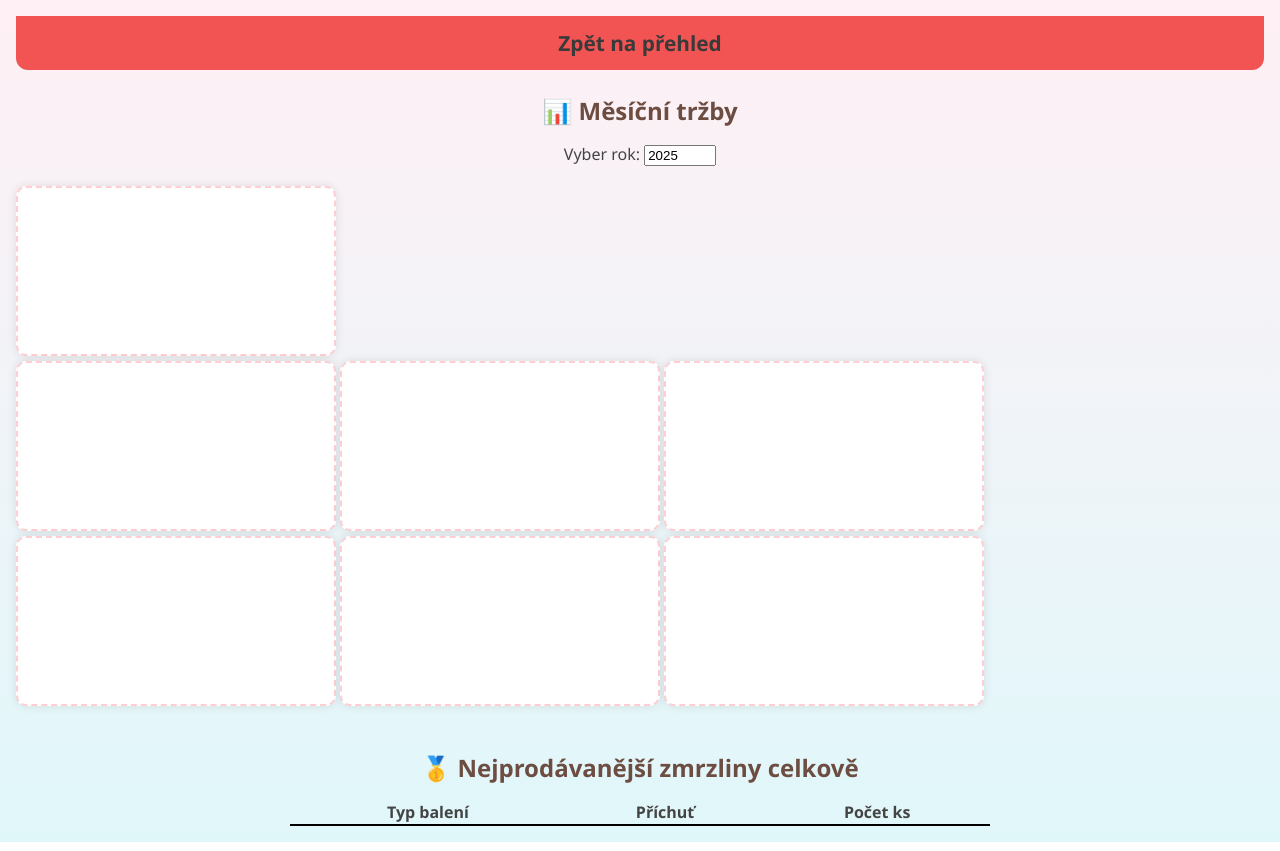
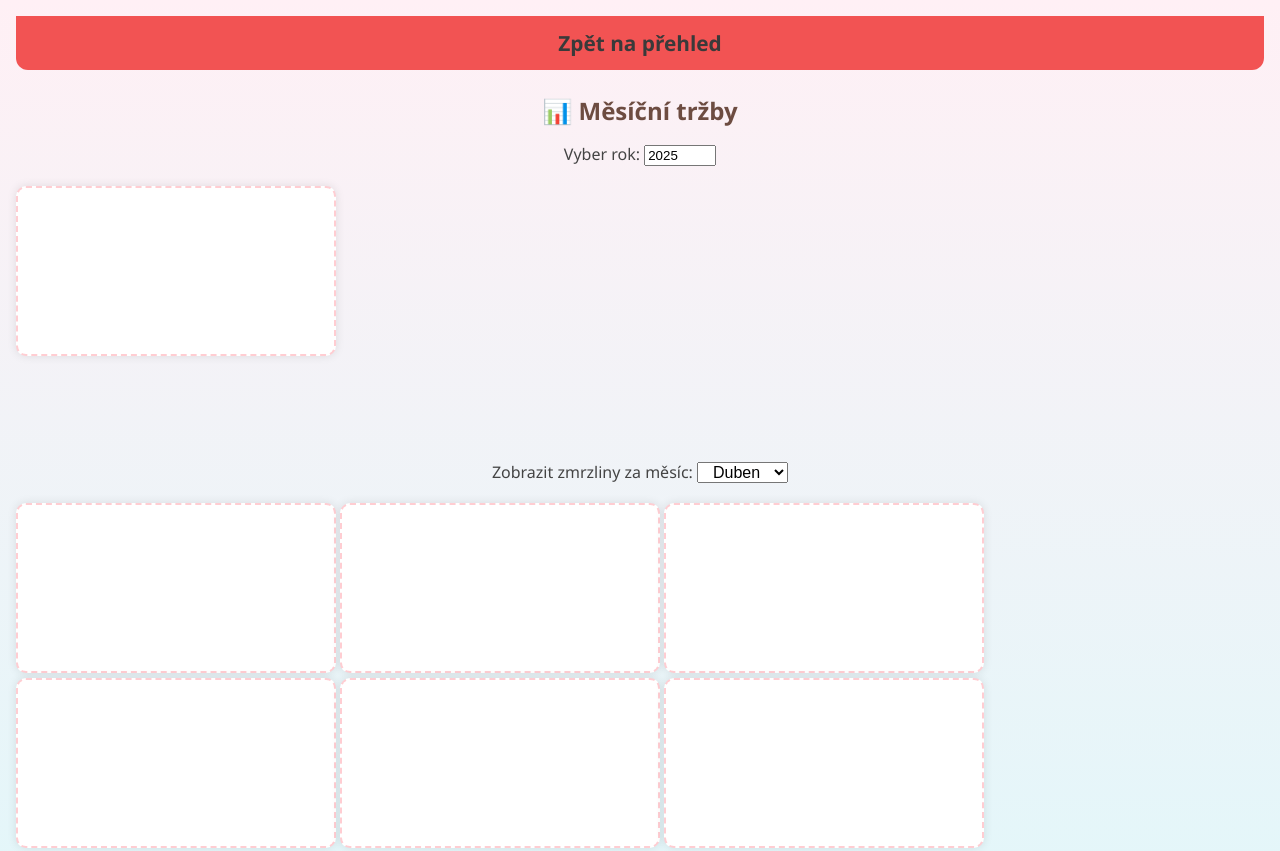
Before and after one commit to Petik14/zmrzlina, a plain HTML site: page statistiky.html in a window 1280 px wide. Shown: the top 851 px of the page. Drawn offline with nearby package versions, Linux system fonts and the light colour scheme; no server answers.

Commit message:
grafy- za měsíc

```diff
--- a/statistiky.html
+++ b/statistiky.html
@@ -28,7 +28,27 @@
 
   <canvas id="grafTrzeb"></canvas>
 
+
+
+
   <div class="charts-container">
+    <div style="text-align: center; margin-bottom: 20px;margin-top: 100px;">
+      <label for="mesicSelect">Zobrazit zmrzliny za měsíc:</label>
+      <select id="mesicSelect" style="text-align: center;font-size: 16px;">
+        <option value="0">Leden</option>
+        <option value="1">Únor</option>
+        <option value="2">Březen</option>
+        <option value="3">Duben</option>
+        <option value="4">Květen</option>
+        <option value="5">Červen</option>
+        <option value="6">Červenec</option>
+        <option value="7">Srpen</option>
+        <option value="8">Září</option>
+        <option value="9">Říjen</option>
+        <option value="10">Listopad</option>
+        <option value="11">Prosinec</option>
+      </select>
+    </div>
     <canvas id="chart_120ml"></canvas>
     <canvas id="chart_460ml"></canvas>
     <canvas id="chart_Ballada22l"></canvas>
--- a/statistiky.js
+++ b/statistiky.js
@@ -20,10 +20,15 @@ document.addEventListener("DOMContentLoaded", async () => {
   const rokSelect = document.getElementById("rokSelect");
   const aktualniRok = new Date().getFullYear();
   rokSelect.value = aktualniRok;
+  mesicSelect.value = new Date().getMonth(); // 0–11
 
   await zobrazGrafyZaRok(aktualniRok);
 
   rokSelect.addEventListener("change", async () => {
+    await zobrazGrafyZaRok(parseInt(rokSelect.value));
+  });
+
+  mesicSelect.addEventListener("change", async () => {
     await zobrazGrafyZaRok(parseInt(rokSelect.value));
   });
 });
@@ -33,6 +38,9 @@ async function zobrazGrafyZaRok(rok) {
   const ostatniMap = {};
   const statistiky = {};
 
+  const mesicSelect = document.getElementById("mesicSelect");
+  const vybranyMesic = parseInt(mesicSelect.value); // 0–11
+
   const snapshot = await db.collection("sales").get();
 
   snapshot.forEach(doc => {
@@ -40,14 +48,14 @@ async function zobrazGrafyZaRok(rok) {
     const datum = new Date(data.datum);
     if (isNaN(datum) || datum.getFullYear() !== rok) return;
 
-    // Tržby
+    // Tržby (nezávisle na měsíci)
     const mesicKey = `${datum.getFullYear()}-${String(datum.getMonth() + 1).padStart(2, '0')}`;
     const cil = data.typ === "others" ? ostatniMap : firmyMap;
     if (!cil[mesicKey]) cil[mesicKey] = 0;
     cil[mesicKey] += Number(data.castka);
 
-    // Zmrzliny
-    if (Array.isArray(data.zmrzliny)) {
+    // Zmrzliny – jen pokud odpovídá měsíc
+    if (datum.getMonth() === vybranyMesic && Array.isArray(data.zmrzliny)) {
       data.zmrzliny.forEach(z => {
         const typ = z.typBaleni;
         const prichut = z.prichut;
```
